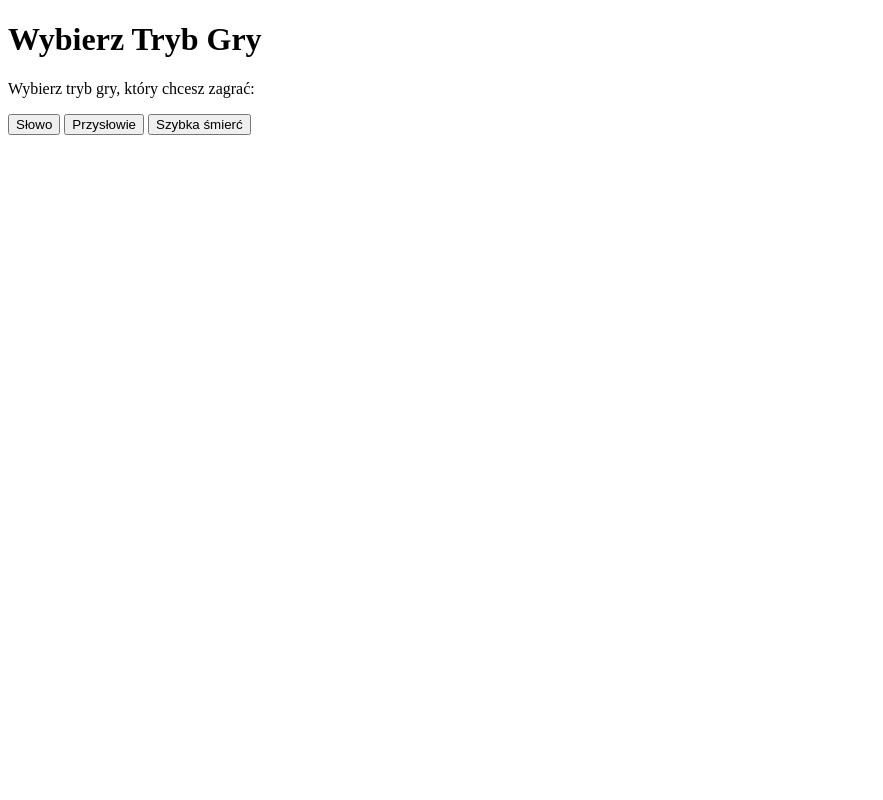
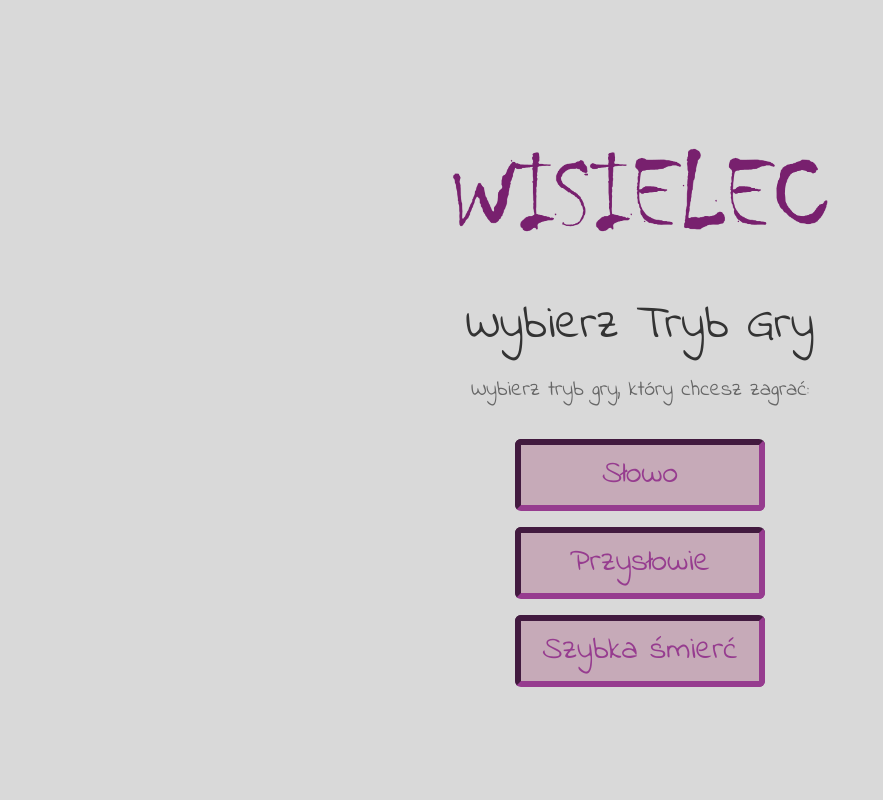
Before and after one commit to zywiecagnieszka/wisielec, a Django app: page /wybor_trybu/ in a window 1280 px wide. Shown: the whole page, without its empty margins (0-883 px from the left). Run offline with Django 5.2, Linux system fonts and the light colour scheme; some libraries are stand-ins or nearby versions.

Commit message:
patrz jest opis trubów

```diff
--- a/templates/static/css/style.css
+++ b/templates/static/css/style.css
@@ -86,3 +86,79 @@ p {
 }
 
 /*Wybor trybu*/
+.mode .container {
+    display: flex;
+    flex-direction: column;
+    align-items: center;
+    justify-content: center;
+    min-height: 100vh;
+    text-align: center;
+    font-family: "Indie Flower", serif;
+    font-style: normal;
+}
+
+.mode h1 {
+    color: #333;
+    font-size: 3rem;
+    margin-bottom: 20px;
+}
+
+.mode p {
+    color: #666;
+    font-size: 1.35rem;
+    text-align: justify;
+}
+
+.mode .btn {
+    background-color: #c6aab8;
+    border-width: 6px;
+    border-style: inset;
+    border-color: #963c8f;
+    color: #963c8f;
+    width: 250px;
+    border-radius: 6px;
+    text-decoration: none;
+    font-size: 2rem;
+    transition: background-color 0.3s, border 0.3s;
+    position: relative;
+}
+
+.mode .btn:hover {
+    background-color: #963c8f;
+    color: #c6aab8;
+    border-width: 6px;
+    border-style: outset;
+    border-color: #c6aab8;
+}
+
+.mode .btn-container {
+    position: relative;
+}
+
+.mode .tooltip {
+    visibility: hidden;
+    position: absolute;
+    left: 110%;
+    top: 50%;
+    transform: translateY(-50%);
+    font-family: "Indie Flower", serif;
+    font-style: normal;
+    background-color: #c6aab8;
+    color: #963c8f;
+    border-style: outset;
+    border-color: #963c8f;
+    text-align: center;
+    padding: 8px 15px;
+    border-radius: 8px;
+    width: auto;
+    font-size: 1.2rem;
+    opacity: 0;
+    transition: opacity 0.3s, visibility 0s 0.3s;
+    white-space: nowrap;
+}
+
+.mode .btn-container:hover .tooltip {
+    visibility: visible;
+    opacity: 1;
+    transition: opacity 0.3s;
+}
--- a/templates/strona_glowna.html
+++ b/templates/strona_glowna.html
@@ -7,8 +7,6 @@
     <meta name="viewport" content="width=device-width, initial-scale=1.0">
     <title>Gra Wisielec</title>
     <link rel="shortcut icon" href="{% static 'favicon.ico' %}" type="image/x-icon">
-
-
     <link rel="stylesheet" href="{% static 'css/style.css' %}">
 </head>
 <body class="home-page">
--- a/templates/wybor_trybu.html
+++ b/templates/wybor_trybu.html
@@ -6,14 +6,34 @@
     <meta name="viewport" content="width=device-width, initial-scale=1.0">
     <title>Wybór Trybu</title>
     <link rel="shortcut icon" href="{% static 'favicon.ico' %}" type="image/x-icon">
+    <link rel="stylesheet" href="{% static 'css/style.css' %}">
 </head>
-<body class="rules">
+<body class="mode">
     <div class="container">
-    <h1>Wybierz Tryb Gry</h1>
-    <p>Wybierz tryb gry, który chcesz zagrać:</p>
-    <button onclick="window.location.href='{% url 'gra_wisielec' %}'" class="btn btn-primary mt-3" >Słowo</button>
-    <button onclick="window.location.href='{% url 'gra_przyslowie' %}'" class="btn btn-primary mt-3" >Przysłowie</button>
-    <button onclick="window.location.href='{% url 'szybki_wisielec' %}'" class="btn btn-primary mt-3" >Szybka śmierć</button>
+        <img src="{% static 'image/NAZWA.png' %}" alt="LOGO" width="400" /><br>
+        <h1>Wybierz Tryb Gry</h1>
+        <p>Wybierz tryb gry, który chcesz zagrać:</p>
+
+        <div class="btn-container">
+            <button onclick="window.location.href='{% url 'gra_wisielec' %}'" class="btn btn-primary mt-3" >
+                Słowo
+                <span class="tooltip">Zgaduj słowo, by ukończyć grę</span>
+            </button>
+        </div>
+
+        <div class="btn-container">
+            <button onclick="window.location.href='{% url 'gra_przyslowie' %}'" class="btn btn-primary mt-3" >
+                Przysłowie
+                <span class="tooltip">Zgaduj przysłowie, by ukończyć grę</span>
+            </button>
+        </div>
+
+        <div class="btn-container">
+            <button onclick="window.location.href='{% url 'szybki_wisielec' %}'" class="btn btn-primary mt-3" >
+                Szybka śmierć
+                <span class="tooltip">Zgadnij słowo w 30 sekund, by ukończyć grę</span>
+            </button>
+        </div>
     </div>
 </body>
 </html>
```
Also changed, not shown: db.sqlite3.
